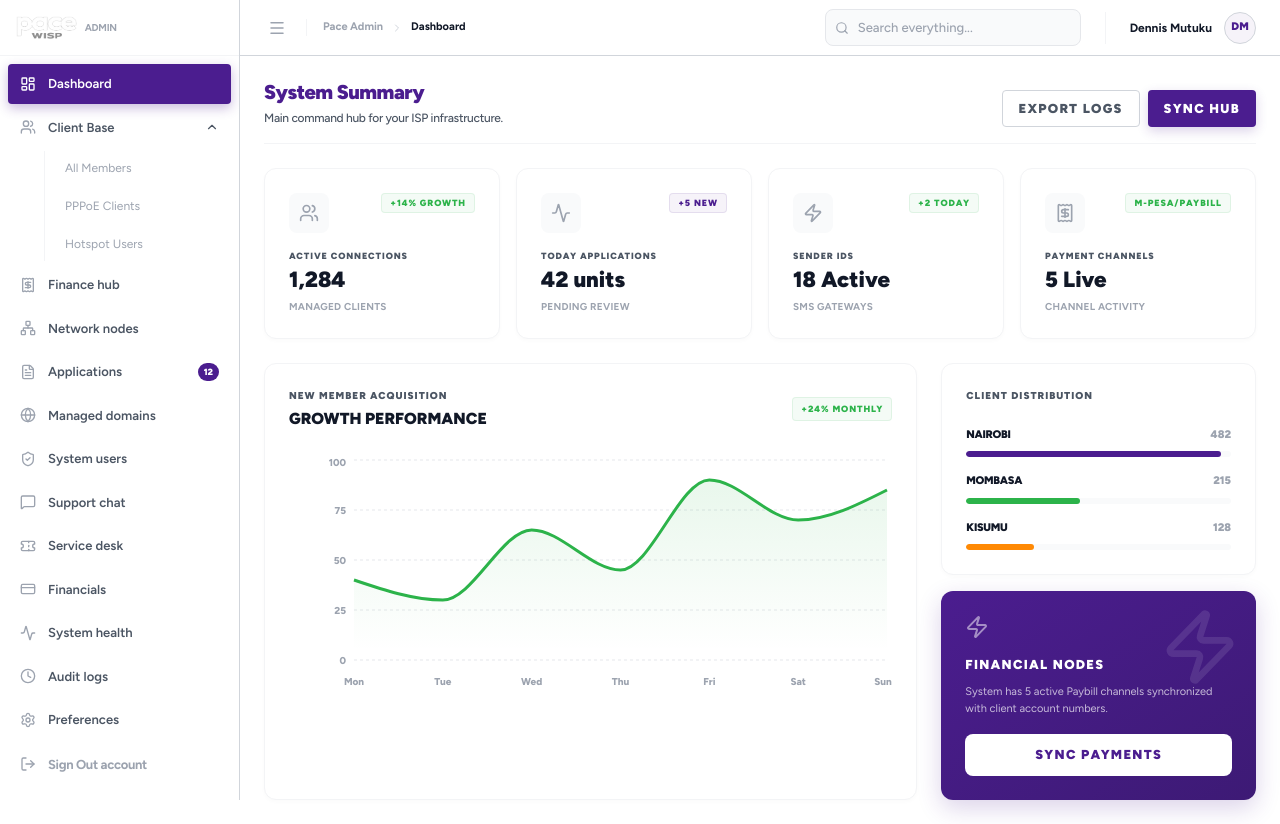
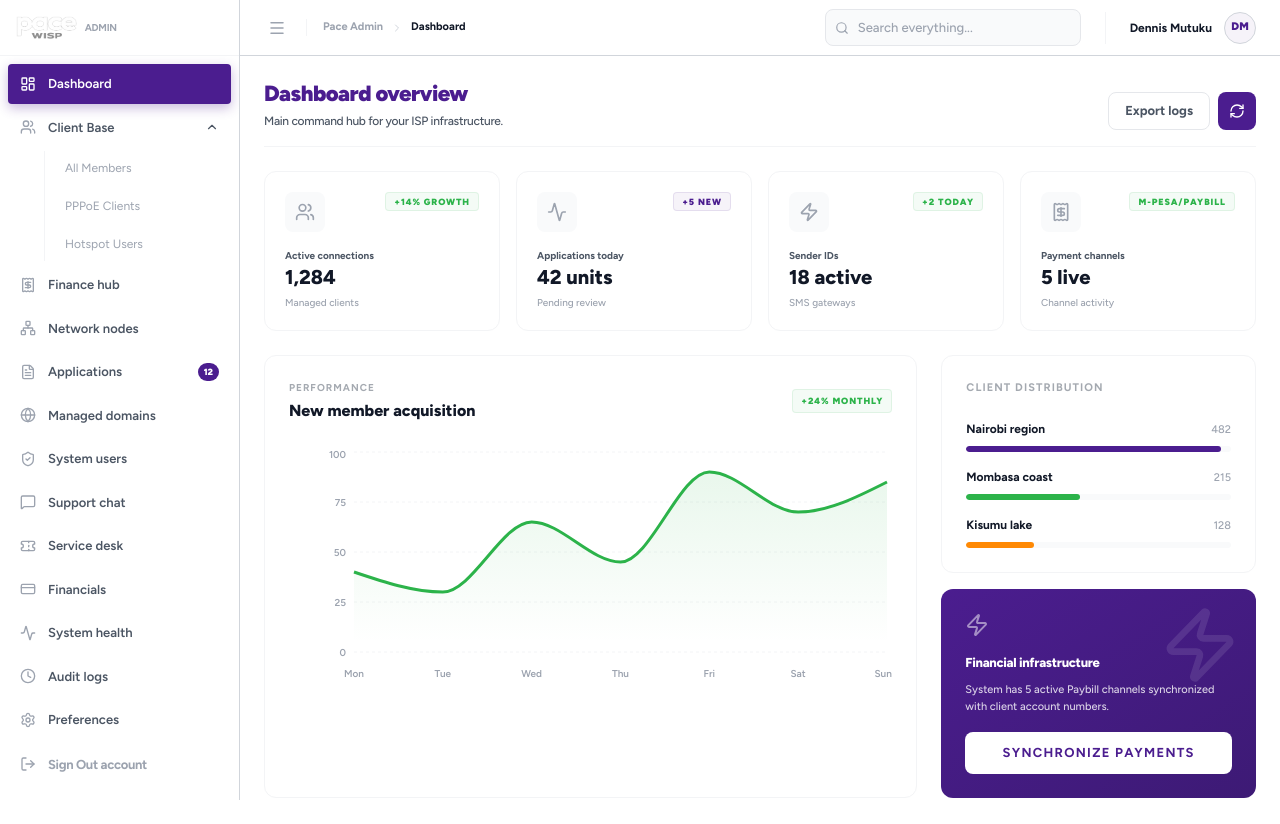
Before and after one commit to dennismutuku2005/pacewebsite, a Next.js app in the folder paceadmin/: page /dashboard in a window 1280 px wide. Built offline with nearby package versions, Linux system fonts and the light colour scheme.

Commit message:
Auto-update: page.js

```diff
--- a/paceadmin/src/app/dashboard/page.js
+++ b/paceadmin/src/app/dashboard/page.js
@@ -4,7 +4,7 @@ import React, { useState, useEffect } from 'react'
 import { motion, AnimatePresence } from 'framer-motion'
 import {
     Users, Activity, CreditCard, Network,
-    Zap, Receipt
+    Zap, Receipt, RefreshCw
 } from 'lucide-react'
 import { cn } from '@/lib/utils'
 import { Spinner } from '@/components/Loader'
@@ -32,17 +32,10 @@ export default function DashboardPage() {
     }, [])
 
     const metrics = [
-        { label: 'Active Connections', value: '1,284', change: '+14% growth', note: 'Managed Clients', icon: Users, status: 'success' },
-        { label: 'Today Applications', value: '42 units', change: '+5 new', note: 'Pending Review', icon: Activity, status: 'info' },
-        { label: 'Sender IDs', value: '18 Active', change: '+2 today', note: 'SMS Gateways', icon: Zap, status: 'success' },
-        { label: 'Payment Channels', value: '5 Live', change: 'M-Pesa/Paybill', note: 'Channel Activity', icon: Receipt, status: 'success' },
-    ]
-
-    const categories = [
-        { id: 'overview', label: 'Main Overview' },
-        { id: 'growth', label: 'Member Growth' },
-        { id: 'financials', label: 'Billing Records' },
-        { id: 'monitoring', label: 'Live Events' },
+        { label: 'Active connections', value: '1,284', change: '+14% growth', note: 'Managed clients', icon: Users, status: 'success' },
+        { label: 'Applications today', value: '42 units', change: '+5 new', note: 'Pending review', icon: Activity, status: 'info' },
+        { label: 'Sender IDs', value: '18 active', change: '+2 today', note: 'SMS gateways', icon: Zap, status: 'success' },
+        { label: 'Payment channels', value: '5 live', change: 'M-Pesa/Paybill', note: 'Channel activity', icon: Receipt, status: 'success' },
     ]
 
     return (
@@ -51,19 +44,19 @@ export default function DashboardPage() {
             {/* Title Section */}
             <div className="border-b border-gray-100 pb-4 flex justify-between items-end">
                 <div>
-                    <h1 className="text-[20px] font-black text-admin-value leading-tight tracking-tight text-pace-purple">System Summary</h1>
+                    <h1 className="text-[22px] font-black text-admin-value leading-tight tracking-tight text-pace-purple">Dashboard overview</h1>
                     <p className="text-[12px] text-admin-label mt-1 font-medium tracking-tight">Main command hub for your ISP infrastructure.</p>
                 </div>
                 <div className="flex gap-2">
-                    <button className="px-4 py-2 border border-pace-border text-admin-label rounded text-[11px] font-black hover:border-pace-purple transition-all uppercase tracking-widest bg-white shadow-sm">
-                        Export Logs
+                    <button className="px-4 py-2 border border-gray-200 text-admin-label rounded-lg text-[11px] font-bold hover:border-pace-purple transition-all bg-white shadow-sm">
+                        Export logs
                     </button>
                     <button
                         onClick={() => { setIsRefreshing(true); setTimeout(() => setIsRefreshing(false), 1000); }}
-                        className="px-4 py-2 bg-pace-purple text-white rounded text-[11px] font-black hover:bg-[#3d1a75] transition-all uppercase tracking-widest shadow-[0_4px_12px_rgba(75,29,143,0.2)] flex items-center gap-2"
+                        className="p-2 bg-pace-purple text-white rounded-lg hover:bg-[#3d1a75] transition-all shadow-md flex items-center justify-center min-w-[38px]"
+                        title="Refresh dashboard"
                     >
-                        {isRefreshing ? <Spinner size={12} className="text-white" /> : null}
-                        Sync Hub
+                        <RefreshCw size={16} className={cn(isRefreshing ? "animate-spin" : "")} />
                     </button>
                 </div>
             </div>
@@ -74,7 +67,7 @@ export default function DashboardPage() {
                     [...Array(4)].map((_, i) => <CardSkeleton key={i} />)
                 ) : (
                     metrics.map((metric, i) => (
-                        <div key={i} className="bg-white border border-gray-100 rounded-xl p-6 flex flex-col justify-between hover:border-pace-purple/30 hover:bg-gray-50/30 transition-all group relative overflow-hidden shadow-[0_2px_4px_rgba(0,0,0,0.02)]">
+                        <div key={i} className="bg-white border border-gray-100 rounded-xl p-5 flex flex-col justify-between hover:border-pace-purple/20 hover:bg-gray-50/20 transition-all group relative overflow-hidden shadow-sm">
                             <div className="flex justify-between items-start mb-4">
                                 <div className="w-10 h-10 rounded-lg bg-gray-50 flex items-center justify-center text-admin-dim group-hover:text-pace-purple group-hover:bg-pace-purple/5 transition-all">
                                     <metric.icon size={20} />
@@ -82,9 +75,9 @@ export default function DashboardPage() {
                                 <Badge variant={metric.status === 'success' ? 'success' : 'info'}>{metric.change}</Badge>
                             </div>
                             <div>
-                                <p className="text-[9px] font-black text-admin-label uppercase tracking-widest mb-1.5">{metric.label}</p>
-                                <h3 className="text-[22px] font-black text-admin-value leading-none">{metric.value}</h3>
-                                <p className="text-[10px] font-bold text-admin-dim mt-2 uppercase tracking-wide">{metric.note}</p>
+                                <p className="text-[10px] font-bold text-admin-label mb-1">{metric.label}</p>
+                                <h3 className="text-[20px] font-extrabold text-admin-value leading-none">{metric.value}</h3>
+                                <p className="text-[10px] font-medium text-admin-dim mt-2">{metric.note}</p>
                             </div>
                         </div>
                     ))
@@ -93,11 +86,11 @@ export default function DashboardPage() {
 
             {/* Growth Graph Section */}
             <div className="grid grid-cols-1 lg:grid-cols-3 gap-6">
-                <div className="lg:col-span-2 border border-gray-100 rounded-xl bg-white p-6 shadow-[0_2px_4px_rgba(0,0,0,0.02)]">
+                <div className="lg:col-span-2 border border-gray-100 rounded-xl bg-white p-6 shadow-sm">
                     <div className="flex justify-between items-center mb-6">
                         <div>
-                            <h4 className="text-[10px] font-black text-admin-label uppercase tracking-widest mb-1">New Member Acquisition</h4>
-                            <p className="text-[16px] font-black text-admin-value uppercase">Growth Performance</p>
+                            <h4 className="text-[10px] font-bold text-admin-label uppercase tracking-widest mb-1 opacity-50">Performance</h4>
+                            <p className="text-[16px] font-extrabold text-admin-value">New member acquisition</p>
                         </div>
                         <Badge variant="success" className="h-6">+24% Monthly</Badge>
                     </div>
@@ -110,26 +103,26 @@ export default function DashboardPage() {
                                         <stop offset="95%" stopColor="#2CB34A" stopOpacity={0} />
                                     </linearGradient>
                                 </defs>
-                                <CartesianGrid strokeDasharray="3 3" vertical={false} stroke="#E5E7EB" />
+                                <CartesianGrid strokeDasharray="3 3" vertical={false} stroke="#F3F4F6" />
                                 <XAxis
                                     dataKey="name"
                                     axisLine={false}
                                     tickLine={false}
-                                    tick={{ fontSize: 10, fontWeight: 800, fill: '#9CA3AF' }}
+                                    tick={{ fontSize: 10, fontWeight: 600, fill: '#9CA3AF' }}
                                     dy={10}
                                 />
                                 <YAxis
                                     axisLine={false}
                                     tickLine={false}
-                                    tick={{ fontSize: 10, fontWeight: 800, fill: '#9CA3AF' }}
+                                    tick={{ fontSize: 10, fontWeight: 600, fill: '#9CA3AF' }}
                                 />
                                 <Tooltip
                                     contentStyle={{
-                                        borderRadius: '8px',
-                                        border: '1px solid #E5E7EB',
+                                        borderRadius: '12px',
+                                        border: 'none',
                                         fontSize: '12px',
-                                        fontWeight: 'bold',
-                                        boxShadow: '0 4px 6px -1px rgb(0 0 0 / 0.1)'
+                                        fontWeight: '600',
+                                        boxShadow: '0 10px 15px -3px rgb(0 0 0 / 0.1)'
                                     }}
                                 />
                                 <Area
@@ -146,18 +139,18 @@ export default function DashboardPage() {
                 </div>
 
                 <div className="space-y-4">
-                    <div className="border border-gray-100 rounded-xl bg-white p-6 space-y-6 shadow-[0_2px_4px_rgba(0,0,0,0.02)]">
-                        <h4 className="text-[10px] font-black text-admin-label uppercase tracking-widest">Client Distribution</h4>
+                    <div className="border border-gray-100 rounded-xl bg-white p-6 space-y-6 shadow-sm">
+                        <h4 className="text-[11px] font-bold text-admin-label uppercase tracking-widest opacity-50">Client Distribution</h4>
                         <div className="space-y-4">
                             {[
-                                { zone: 'Nairobi', count: 482, color: 'bg-pace-purple' },
-                                { zone: 'Mombasa', count: 215, color: 'bg-pace-green' },
-                                { zone: 'Kisumu', count: 128, color: 'bg-orange-400' },
+                                { zone: 'Nairobi region', count: 482, color: 'bg-pace-purple' },
+                                { zone: 'Mombasa coast', count: 215, color: 'bg-pace-green' },
+                                { zone: 'Kisumu lake', count: 128, color: 'bg-orange-400' },
                             ].map((region, i) => (
                                 <div key={i} className="flex flex-col gap-2">
                                     <div className="flex justify-between items-end">
-                                        <p className="text-[11px] font-black text-admin-value uppercase tracking-tight">{region.zone}</p>
-                                        <p className="text-[11px] font-black text-admin-dim uppercase">{region.count}</p>
+                                        <p className="text-[12px] font-bold text-admin-value">{region.zone}</p>
+                                        <p className="text-[11px] font-medium text-admin-dim">{region.count}</p>
                                     </div>
                                     <div className="w-full bg-gray-50 h-1.5 rounded-full overflow-hidden">
                                         <div className={cn("h-full rounded-full transition-all duration-1000", region.color)} style={{ width: `${(region.count / 500) * 100}%` }}></div>
@@ -167,17 +160,17 @@ export default function DashboardPage() {
                         </div>
                     </div>
 
-                    <div className="rounded-xl bg-gradient-to-br from-pace-purple to-[#3d1a75] p-6 text-white space-y-4 relative overflow-hidden group shadow-[0_8px_24px_rgba(75,29,143,0.2)]">
+                    <div className="rounded-xl bg-gradient-to-br from-pace-purple to-[#3d1a75] p-6 text-white space-y-4 relative overflow-hidden group shadow-lg">
                         <div className="absolute top-0 right-0 p-4 opacity-10 group-hover:scale-110 transition-transform">
                             <Zap size={80} />
                         </div>
                         <Zap size={24} className="opacity-50 relative z-10" />
                         <div className="relative z-10">
-                            <h4 className="text-[13px] font-black uppercase tracking-widest">Financial Nodes</h4>
-                            <p className="text-[11px] opacity-70 mt-2 leading-relaxed">System has 5 active Paybill channels synchronized with client account numbers.</p>
+                            <h4 className="text-[13px] font-extrabold tracking-tight">Financial infrastructure</h4>
+                            <p className="text-[11px] opacity-80 mt-2 leading-relaxed font-medium">System has 5 active Paybill channels synchronized with client account numbers.</p>
                         </div>
-                        <button className="w-full py-2.5 bg-white text-pace-purple border border-white/20 rounded-lg text-[10px] font-black uppercase tracking-widest transition-all relative z-10 hover:bg-opacity-90">
-                            Sync Payments
+                        <button className="w-full py-2.5 bg-white text-pace-purple border border-white/20 rounded-lg text-[10px] font-bold uppercase tracking-widest transition-all relative z-10 hover:bg-opacity-90">
+                            Synchronize payments
                         </button>
                     </div>
                 </div>
```
